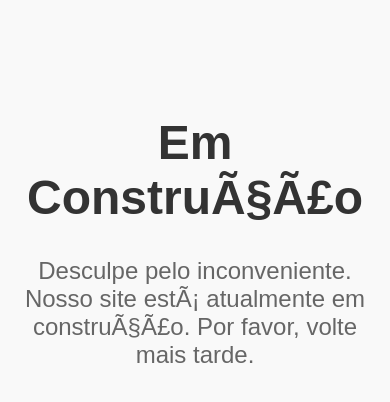
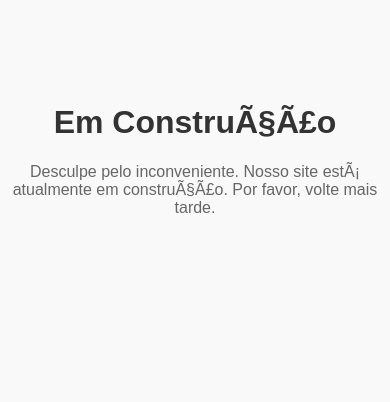
Before and after one commit to matheuslei/BiroscaDaJu, a plain HTML site: page index.html in a window 390 px wide. Drawn offline with Linux system fonts and the light colour scheme.

Commit message:
Update index.html

```diff
--- a/index.html
+++ b/index.html
@@ -31,6 +31,15 @@
       font-size: 1.5em;
       color: #666;
     }
+    /* Estilos para telas menores */
+    @media (max-width: 600px) {
+      h1 {
+        font-size: 2em;
+      }
+      p {
+        font-size: 1em;
+      }
+    }
   </style>
 </head>
 <body>
@@ -40,6 +49,7 @@
   </div>
 </body>
 </html>
+
 
 
 
```
